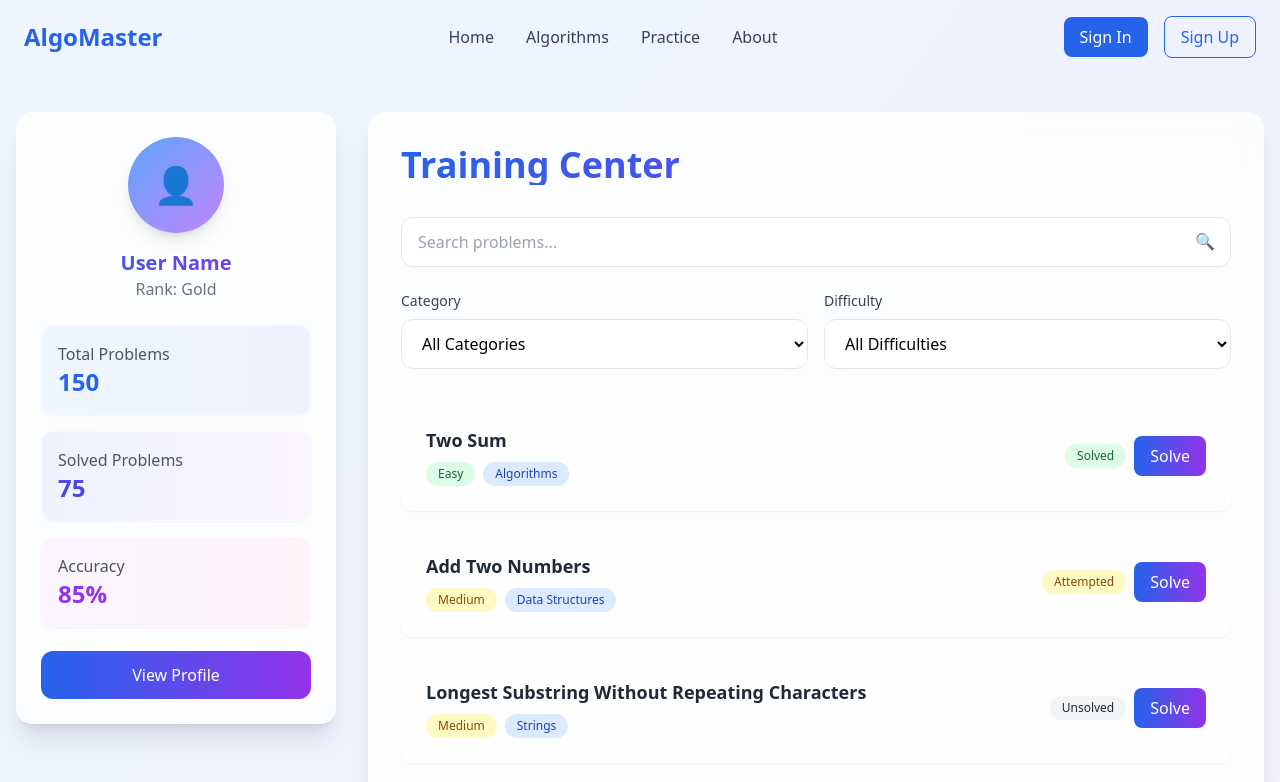
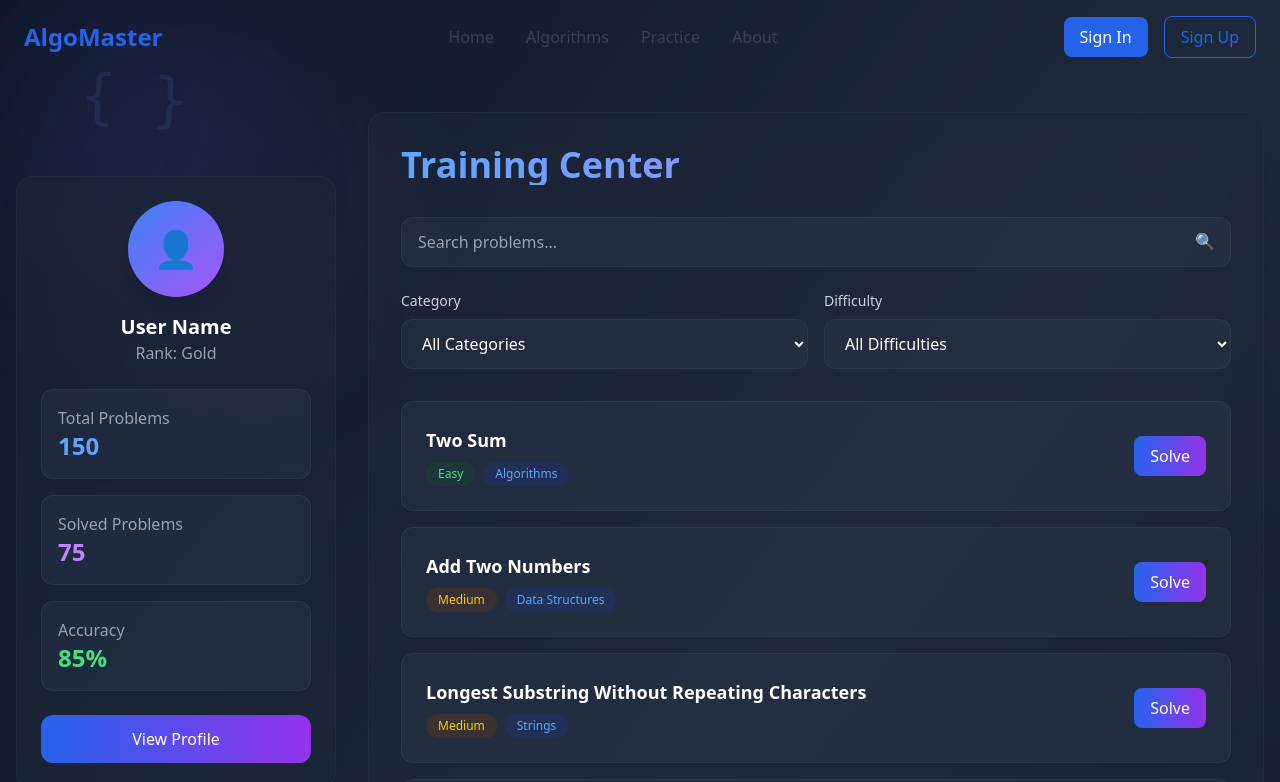
Before and after one commit to NNTN32/WebsiteAlgorithims, a React (Vite) app: page /train in a window 1280 px wide. Shown: the top 782 px of the page. Built offline with nearby package versions, Linux system fonts and the light colour scheme.

Commit message:
CustomPageTrain

```diff
--- a/src/pages/Users/Train.jsx
+++ b/src/pages/Users/Train.jsx
@@ -1,4 +1,4 @@
-import { useState } from 'react';
+import { useState, useEffect } from 'react';
 import { motion, AnimatePresence } from 'framer-motion';
 import { Link } from 'react-router-dom';
 
@@ -7,6 +7,20 @@ const Train = () => {
   const [selectedDifficulty, setSelectedDifficulty] = useState('all');
   const [showProfileModal, setShowProfileModal] = useState(false);
   const [searchQuery, setSearchQuery] = useState('');
+  const [mousePosition, setMousePosition] = useState({ x: 0, y: 0 });
+
+  // Track mouse position for parallax effect
+  useEffect(() => {
+    const handleMouseMove = (e) => {
+      setMousePosition({
+        x: e.clientX,
+        y: e.clientY
+      });
+    };
+
+    window.addEventListener('mousemove', handleMouseMove);
+    return () => window.removeEventListener('mousemove', handleMouseMove);
+  }, []);
 
   const categories = [
     { id: 'all', name: 'All Categories' },
@@ -27,16 +41,16 @@ const Train = () => {
   ];
 
   const problems = [
-    { id: 1, title: 'Two Sum', category: 'algorithms', difficulty: 'easy', status: 'solved' },
-    { id: 2, title: 'Add Two Numbers', category: 'data-structures', difficulty: 'medium', status: 'attempted' },
-    { id: 3, title: 'Longest Substring Without Repeating Characters', category: 'strings', difficulty: 'medium', status: 'unsolved' },
-    { id: 4, title: 'Median of Two Sorted Arrays', category: 'arrays', difficulty: 'hard', status: 'unsolved' },
-    { id: 5, title: 'Longest Palindromic Substring', category: 'strings', difficulty: 'medium', status: 'solved' },
-    { id: 6, title: 'Zigzag Conversion', category: 'strings', difficulty: 'medium', status: 'unsolved' },
-    { id: 7, title: 'Reverse Integer', category: 'algorithms', difficulty: 'easy', status: 'solved' },
-    { id: 8, title: 'String to Integer (atoi)', category: 'strings', difficulty: 'medium', status: 'attempted' },
-    { id: 9, title: 'Palindrome Number', category: 'algorithms', difficulty: 'easy', status: 'solved' },
-    { id: 10, title: 'Regular Expression Matching', category: 'strings', difficulty: 'hard', status: 'unsolved' },
+    { id: 1, title: 'Two Sum', category: 'algorithms', difficulty: 'easy' },
+    { id: 2, title: 'Add Two Numbers', category: 'data-structures', difficulty: 'medium' },
+    { id: 3, title: 'Longest Substring Without Repeating Characters', category: 'strings', difficulty: 'medium' },
+    { id: 4, title: 'Median of Two Sorted Arrays', category: 'arrays', difficulty: 'hard' },
+    { id: 5, title: 'Longest Palindromic Substring', category: 'strings', difficulty: 'medium' },
+    { id: 6, title: 'Zigzag Conversion', category: 'strings', difficulty: 'medium' },
+    { id: 7, title: 'Reverse Integer', category: 'algorithms', difficulty: 'easy' },
+    { id: 8, title: 'String to Integer (atoi)', category: 'strings', difficulty: 'medium' },
+    { id: 9, title: 'Palindrome Number', category: 'algorithms', difficulty: 'easy' },
+    { id: 10, title: 'Regular Expression Matching', category: 'strings', difficulty: 'hard' },
   ];
 
   const userStats = {
@@ -79,8 +93,80 @@ const Train = () => {
   });
 
   return (
-    <div className="min-h-screen bg-gradient-to-br from-blue-50 via-indigo-50 to-purple-50 pt-20">
-      <div className="container mx-auto px-4 py-8">
+    <div className="min-h-screen bg-gradient-to-br from-slate-900 via-slate-800 to-slate-900 pt-20 relative overflow-hidden">
+      {/* Animated background elements */}
+      <div className="absolute inset-0 overflow-hidden pointer-events-none">
+        {/* Floating code symbols */}
+        <motion.div
+          className="absolute top-20 left-20 text-blue-400/10 text-6xl font-mono"
+          animate={{
+            y: [0, -20, 0],
+            rotate: [0, 5, 0]
+          }}
+          transition={{
+            duration: 8,
+            repeat: Infinity,
+            ease: "easeInOut"
+          }}
+        >
+          {`{ }`}
+        </motion.div>
+        <motion.div
+          className="absolute top-40 right-20 text-purple-400/10 text-5xl font-mono"
+          animate={{
+            y: [0, 15, 0],
+            rotate: [0, -5, 0]
+          }}
+          transition={{
+            duration: 10,
+            repeat: Infinity,
+            ease: "easeInOut"
+          }}
+        >
+          {`[ ]`}
+        </motion.div>
+        <motion.div
+          className="absolute bottom-40 left-1/3 text-green-400/10 text-7xl font-mono"
+          animate={{
+            y: [0, -10, 0],
+            rotate: [0, 3, 0]
+          }}
+          transition={{
+            duration: 9,
+            repeat: Infinity,
+            ease: "easeInOut"
+          }}
+        >
+          {`( )`}
+        </motion.div>
+
+        {/* Grid pattern */}
+        <div
+          className="absolute inset-0 opacity-5"
+          style={{
+            backgroundImage: `radial-gradient(circle at 1px 1px, rgba(255,255,255,0.15) 1px, transparent 0)`,
+            backgroundSize: '40px 40px'
+          }}
+        />
+
+        {/* Glowing orbs with parallax effect */}
+        <motion.div
+          className="absolute w-64 h-64 rounded-full bg-blue-500/5 blur-3xl"
+          style={{
+            left: `${mousePosition.x * 0.02}px`,
+            top: `${mousePosition.y * 0.02}px`,
+          }}
+        />
+        <motion.div
+          className="absolute w-96 h-96 rounded-full bg-purple-500/5 blur-3xl"
+          style={{
+            left: `${mousePosition.x * -0.03}px`,
+            top: `${mousePosition.y * -0.03}px`,
+          }}
+        />
+      </div>
+
+      <div className="container mx-auto px-4 py-8 relative z-10">
         <div className="flex gap-8">
           {/* Sidebar */}
           <motion.div
@@ -91,18 +177,18 @@ const Train = () => {
               stiffness: 100,
               damping: 15
             }}
-            className="w-80 bg-white/80 backdrop-blur-lg rounded-2xl shadow-xl p-6 h-fit sticky top-24 border border-white/20"
+            className="w-80 bg-slate-800/50 backdrop-blur-lg rounded-2xl shadow-xl p-6 h-fit sticky top-24 border border-slate-700/30"
           >
             <div className="text-center mb-6">
               <motion.div
-                className="w-24 h-24 bg-gradient-to-br from-blue-400 to-purple-400 rounded-full mx-auto mb-4 flex items-center justify-center shadow-lg"
+                className="w-24 h-24 bg-gradient-to-br from-blue-500 to-purple-500 rounded-full mx-auto mb-4 flex items-center justify-center shadow-lg"
                 whileHover={{ scale: 1.05 }}
                 whileTap={{ scale: 0.95 }}
               >
                 <span className="text-4xl">👤</span>
               </motion.div>
-              <h3 className="text-xl font-semibold bg-clip-text text-transparent bg-gradient-to-r from-blue-600 to-purple-600">User Name</h3>
-              <p className="text-gray-500">Rank: {userStats.rank}</p>
+              <h3 className="text-xl font-semibold text-white">User Name</h3>
+              <p className="text-slate-400">Rank: {userStats.rank}</p>
             </div>
 
             <motion.div
@@ -113,24 +199,24 @@ const Train = () => {
             >
               <motion.div
                 variants={itemVariants}
-                className="bg-gradient-to-r from-blue-50 to-indigo-50 p-4 rounded-xl shadow-sm border border-white/50"
+                className="bg-slate-700/30 p-4 rounded-xl shadow-sm border border-slate-600/30"
               >
-                <p className="text-gray-600">Total Problems</p>
-                <p className="text-2xl font-bold text-blue-600">{userStats.totalProblems}</p>
+                <p className="text-slate-400">Total Problems</p>
+                <p className="text-2xl font-bold text-blue-400">{userStats.totalProblems}</p>
               </motion.div>
               <motion.div
                 variants={itemVariants}
-                className="bg-gradient-to-r from-indigo-50 to-purple-50 p-4 rounded-xl shadow-sm border border-white/50"
+                className="bg-slate-700/30 p-4 rounded-xl shadow-sm border border-slate-600/30"
               >
-                <p className="text-gray-600">Solved Problems</p>
-                <p className="text-2xl font-bold text-indigo-600">{userStats.solvedProblems}</p>
+                <p className="text-slate-400">Solved Problems</p>
+                <p className="text-2xl font-bold text-purple-400">{userStats.solvedProblems}</p>
               </motion.div>
               <motion.div
                 variants={itemVariants}
-                className="bg-gradient-to-r from-purple-50 to-pink-50 p-4 rounded-xl shadow-sm border border-white/50"
+                className="bg-slate-700/30 p-4 rounded-xl shadow-sm border border-slate-600/30"
               >
-                <p className="text-gray-600">Accuracy</p>
-                <p className="text-2xl font-bold text-purple-600">{userStats.accuracy}%</p>
+                <p className="text-slate-400">Accuracy</p>
+                <p className="text-2xl font-bold text-green-400">{userStats.accuracy}%</p>
               </motion.div>
             </motion.div>
 
@@ -151,8 +237,8 @@ const Train = () => {
             transition={{ duration: 0.5, delay: 0.2 }}
             className="flex-1"
           >
-            <div className="bg-white/80 backdrop-blur-lg rounded-2xl shadow-xl p-8 border border-white/20">
-              <h1 className="text-4xl font-bold mb-8 bg-clip-text text-transparent bg-gradient-to-r from-blue-600 to-purple-600">Training Center</h1>
+            <div className="bg-slate-800/50 backdrop-blur-lg rounded-2xl shadow-xl p-8 border border-slate-700/30">
+              <h1 className="text-4xl font-bold mb-8 bg-clip-text text-transparent bg-gradient-to-r from-blue-400 to-purple-400">Training Center</h1>
 
               {/* Search Bar */}
               <div className="mb-6">
@@ -162,9 +248,9 @@ const Train = () => {
                     placeholder="Search problems..."
                     value={searchQuery}
                     onChange={(e) => setSearchQuery(e.target.value)}
-                    className="w-full px-4 py-3 rounded-xl border border-gray-200 focus:outline-none focus:ring-2 focus:ring-blue-500 focus:border-transparent"
+                    className="w-full px-4 py-3 rounded-xl border border-slate-600/30 bg-slate-700/30 text-white placeholder-slate-400 focus:outline-none focus:ring-2 focus:ring-blue-500 focus:border-transparent"
                   />
-                  <span className="absolute right-4 top-3 text-gray-400">🔍</span>
+                  <span className="absolute right-4 top-3 text-slate-400">🔍</span>
                 </div>
               </div>
 
@@ -172,11 +258,11 @@ const Train = () => {
               <div className="flex flex-wrap gap-4 mb-8">
                 {/* Category Filter */}
                 <div className="flex-1 min-w-[200px]">
-                  <label className="block text-sm font-medium text-gray-700 mb-2">Category</label>
+                  <label className="block text-sm font-medium text-slate-300 mb-2">Category</label>
                   <select
                     value={selectedCategory}
                     onChange={(e) => setSelectedCategory(e.target.value)}
-                    className="w-full px-4 py-3 rounded-xl border border-gray-200 focus:outline-none focus:ring-2 focus:ring-blue-500 focus:border-transparent bg-white"
+                    className="w-full px-4 py-3 rounded-xl border border-slate-600/30 bg-slate-700/30 text-white focus:outline-none focus:ring-2 focus:ring-blue-500 focus:border-transparent"
                   >
                     {categories.map(category => (
                       <option key={category.id} value={category.id}>{category.name}</option>
@@ -186,11 +272,11 @@ const Train = () => {
 
                 {/* Difficulty Filter */}
                 <div className="flex-1 min-w-[200px]">
-                  <label className="block text-sm font-medium text-gray-700 mb-2">Difficulty</label>
+                  <label className="block text-sm font-medium text-slate-300 mb-2">Difficulty</label>
                   <select
                     value={selectedDifficulty}
                     onChange={(e) => setSelectedDifficulty(e.target.value)}
-                    className="w-full px-4 py-3 rounded-xl border border-gray-200 focus:outline-none focus:ring-2 focus:ring-blue-500 focus:border-transparent bg-white"
+                    className="w-full px-4 py-3 rounded-xl border border-slate-600/30 bg-slate-700/30 text-white focus:outline-none focus:ring-2 focus:ring-blue-500 focus:border-transparent"
                   >
                     {difficultyLevels.map(level => (
                       <option key={level.id} value={level.id}>{level.name}</option>
@@ -213,23 +299,23 @@ const Train = () => {
                       variants={itemVariants}
                       whileHover={{
                         scale: 1.02,
-                        backgroundColor: "rgba(255, 255, 255, 0.9)",
+                        backgroundColor: "rgba(30, 41, 59, 0.7)",
                         transition: { duration: 0.2 }
                       }}
-                      className="bg-white/50 p-6 rounded-xl border border-white/50 shadow-sm hover:shadow-md transition-all duration-300"
+                      className="bg-slate-700/30 p-6 rounded-xl border border-slate-600/30 shadow-sm hover:shadow-md transition-all duration-300"
                     >
                       <div className="flex items-center justify-between">
                         <div>
-                          <h3 className="text-lg font-semibold text-gray-800">{problem.title}</h3>
+                          <h3 className="text-lg font-semibold text-white">{problem.title}</h3>
                           <div className="flex gap-2 mt-2">
                             <span className={`px-3 py-1 rounded-full text-xs font-medium ${
-                              problem.difficulty === 'easy' ? 'bg-green-100 text-green-800' :
-                              problem.difficulty === 'medium' ? 'bg-yellow-100 text-yellow-800' :
-                              'bg-red-100 text-red-800'
+                              problem.difficulty === 'easy' ? 'bg-green-900/30 text-green-400' :
+                              problem.difficulty === 'medium' ? 'bg-yellow-900/30 text-yellow-400' :
+                              'bg-red-900/30 text-red-400'
                             }`}>
                               {problem.difficulty.charAt(0).toUpperCase() + problem.difficulty.slice(1)}
                             </span>
-                            <span className="px-3 py-1 rounded-full text-xs font-medium bg-blue-100 text-blue-800">
+                            <span className="px-3 py-1 rounded-full text-xs font-medium bg-blue-900/30 text-blue-400">
                               {problem.category.replace('-', ' ').split(' ').map(word =>
                                 word.charAt(0).toUpperCase() + word.slice(1)
                               ).join(' ')}
@@ -237,13 +323,6 @@ const Train = () => {
                           </div>
                         </div>
                         <div className="flex items-center gap-2">
-                          <span className={`px-3 py-1 rounded-full text-xs font-medium ${
-                            problem.status === 'solved' ? 'bg-green-100 text-green-800' :
-                            problem.status === 'attempted' ? 'bg-yellow-100 text-yellow-800' :
-                            'bg-gray-100 text-gray-800'
-                          }`}>
-                            {problem.status.charAt(0).toUpperCase() + problem.status.slice(1)}
-                          </span>
                           <Link to={`/problem/${problem.id}`}>
                             <motion.button
                               whileHover={{ scale: 1.05 }}
@@ -259,7 +338,7 @@ const Train = () => {
                   ))
                 ) : (
                   <div className="text-center py-8">
-                    <p className="text-gray-500 text-lg">No problems found matching your criteria.</p>
+                    <p className="text-slate-400 text-lg">No problems found matching your criteria.</p>
                   </div>
                 )}
               </motion.div>
@@ -275,33 +354,33 @@ const Train = () => {
             initial={{ opacity: 0 }}
             animate={{ opacity: 1 }}
             exit={{ opacity: 0 }}
-            className="fixed inset-0 bg-black/40 backdrop-blur-sm flex items-center justify-center p-4 z-50"
+            className="fixed inset-0 bg-black/60 backdrop-blur-sm flex items-center justify-center p-4 z-50"
             onClick={() => setShowProfileModal(false)}
           >
             <motion.div
               initial={{ scale: 0.9, opacity: 0, y: 20 }}
               animate={{ scale: 1, opacity: 1, y: 0 }}
               exit={{ scale: 0.9, opacity: 0, y: 20 }}
-              className="bg-white/90 backdrop-blur-lg rounded-2xl p-8 max-w-md w-full shadow-2xl border border-white/20"
+              className="bg-slate-800/90 backdrop-blur-lg rounded-2xl p-8 max-w-md w-full shadow-2xl border border-slate-700/30"
               onClick={(e) => e.stopPropagation()}
             >
-              <h2 className="text-2xl font-bold mb-6 bg-clip-text text-transparent bg-gradient-to-r from-blue-600 to-purple-600">User Profile</h2>
+              <h2 className="text-2xl font-bold mb-6 bg-clip-text text-transparent bg-gradient-to-r from-blue-400 to-purple-400">User Profile</h2>
               <div className="space-y-6">
                 <motion.div variants={itemVariants}>
-                  <p className="text-gray-600">Username</p>
-                  <p className="text-lg font-semibold text-gray-800">User Name</p>
+                  <p className="text-slate-400">Username</p>
+                  <p className="text-lg font-semibold text-white">User Name</p>
                 </motion.div>
                 <motion.div variants={itemVariants}>
-                  <p className="text-gray-600">Email</p>
-                  <p className="text-lg font-semibold text-gray-800">user@example.com</p>
+                  <p className="text-slate-400">Email</p>
+                  <p className="text-lg font-semibold text-white">user@example.com</p>
                 </motion.div>
                 <motion.div variants={itemVariants}>
-                  <p className="text-gray-600">Member Since</p>
-                  <p className="text-lg font-semibold text-gray-800">January 2024</p>
+                  <p className="text-slate-400">Member Since</p>
+                  <p className="text-lg font-semibold text-white">January 2024</p>
                 </motion.div>
                 <motion.div variants={itemVariants}>
-                  <p className="text-gray-600">Current Rank</p>
-                  <p className="text-lg font-semibold text-gray-800">{userStats.rank}</p>
+                  <p className="text-slate-400">Current Rank</p>
+                  <p className="text-lg font-semibold text-white">{userStats.rank}</p>
                 </motion.div>
               </div>
               <motion.button
```
